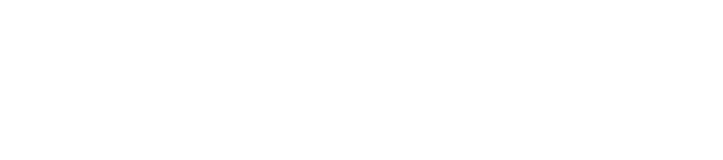
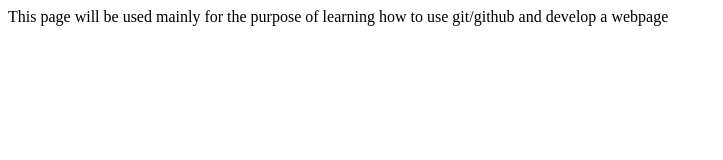
Before and after one commit to JontyBurden/JontyBurden.github.io, a plain HTML site: page index.html in a window 1280 px wide. Shown: the whole page, without its empty margins (0-723 px from the left). Drawn offline with Linux system fonts and the light colour scheme.

Commit message:
purpose of webpage

```diff
--- a/index.html
+++ b/index.html
@@ -2,6 +2,9 @@
 <html>
     <head>
         <title>Projects Webpage</title>
+        <div>This page will be used mainly for the purpose of learning how
+            to use git/github and develop a webpage
+        </div>
     </head>
     <body>
 
```
